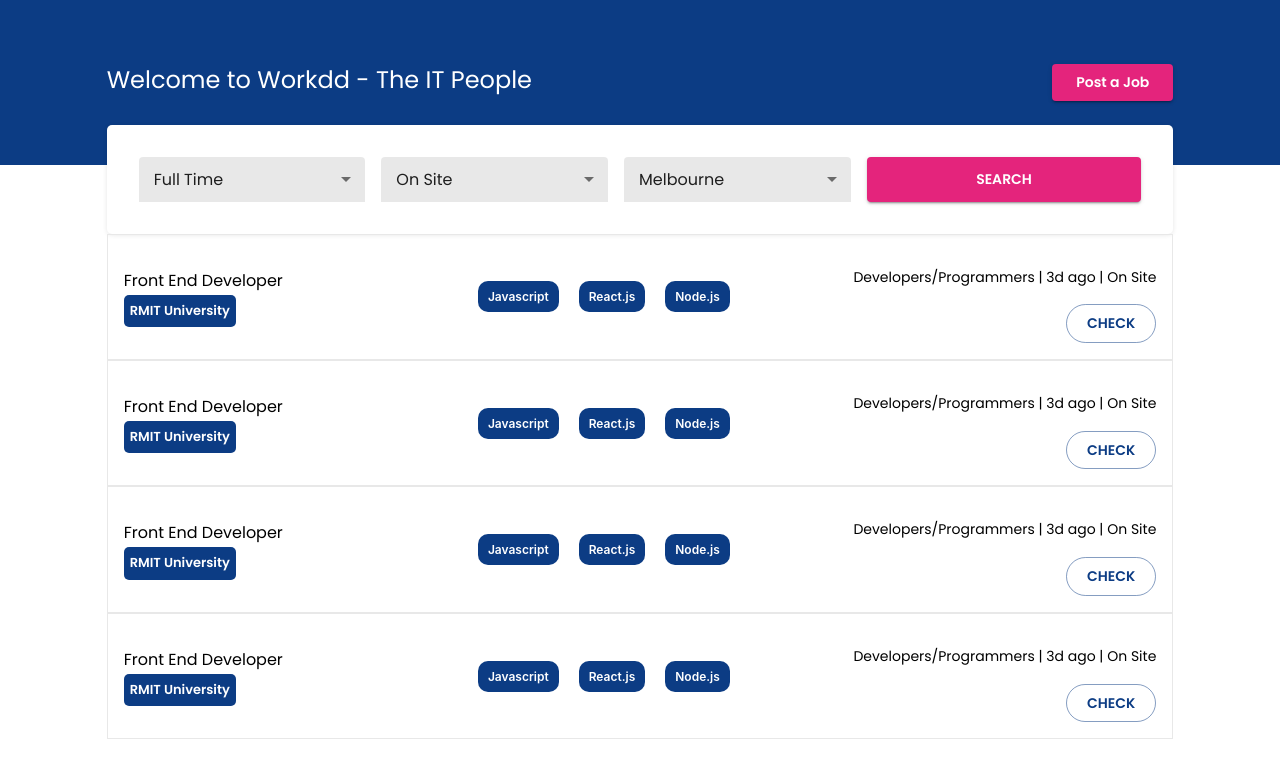
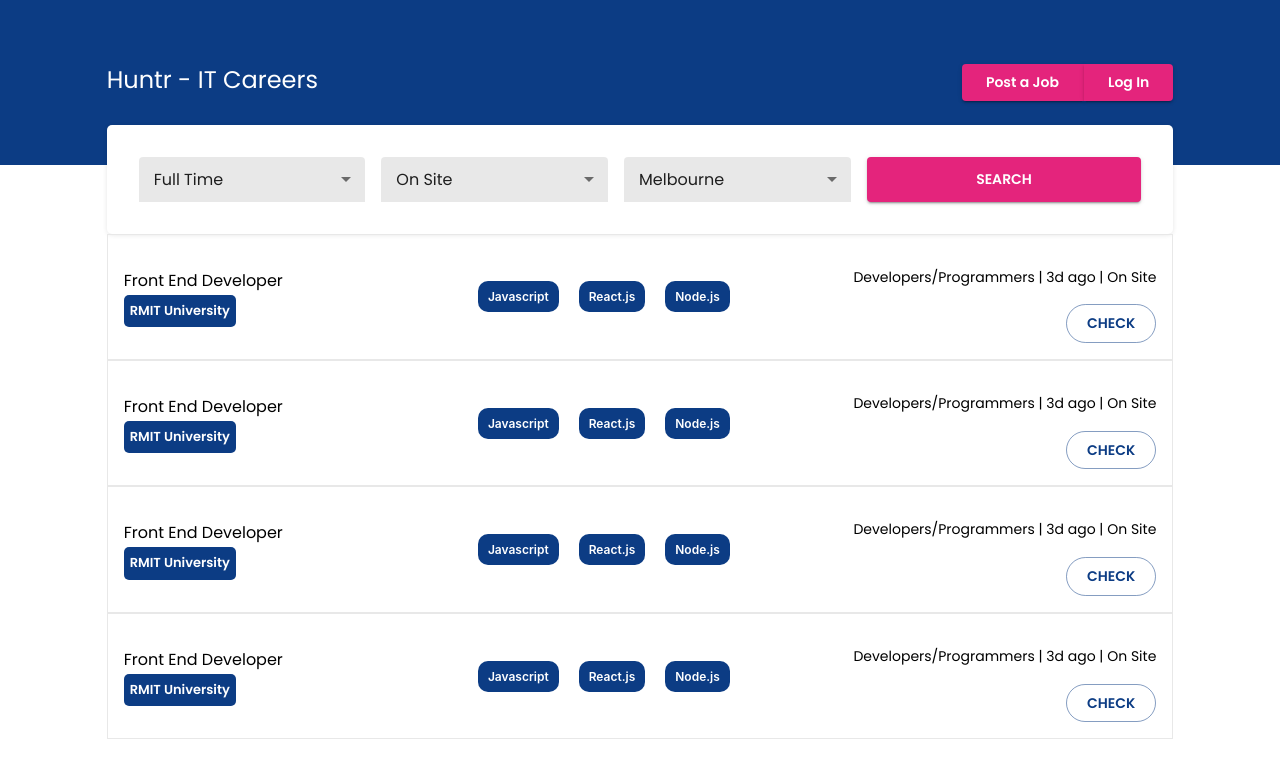
Before and after one commit to timalbpathirana/ReactJobBoard_RMIT_PP1, a React (Create React App) app: page / in a window 1280 px wide. Shown: the top 778 px of the page. Built offline with nearby package versions, Linux system fonts and the light colour scheme.

Commit message:
Added Log in button

```diff
--- a/src/Components/Header/index.js
+++ b/src/Components/Header/index.js
@@ -1,9 +1,20 @@
 import React from "react";
-import { Button, Grid, Box, Typography, makeStyles } from "@material-ui/core";
+import {
+  Button,
+  Grid,
+  Box,
+  Typography,
+  makeStyles,
+  ButtonGroup,
+} from "@material-ui/core";
 
 const useStyle = makeStyles({
-  img: {
-    src: "./Header/logo.png",
+  wrapper: {
+    // border: "1px solid ",
+    backgroundColor: "white",
+    display: "flex",
+
+    // & referecing to the class and refer to each elemtn on that box componebt
   },
 });
 
@@ -19,12 +30,20 @@ export default (props) => {
               alt="Logo"
               className={classes.useStyle}
             /> */}
-            <Typography variant="h5">
-              Welcome to Workdd - The IT People{" "}
-            </Typography>
-            <Button variant="contained" color="primary" disableLElevation>
-              Post a Job
-            </Button>
+            <Typography variant="h5">Huntr - IT Careers </Typography>
+            <ButtonGroup
+              variant="text"
+              color="primary"
+              aria-label="text primary button group"
+              size="medium"
+            >
+              <Button variant="contained" color="primary" disableLElevationm>
+                Post a Job
+              </Button>
+              <Button variant="contained" color="primary" disableLElevation>
+                Log In
+              </Button>
+            </ButtonGroup>
           </Box>
         </Grid>
       </Grid>
```
